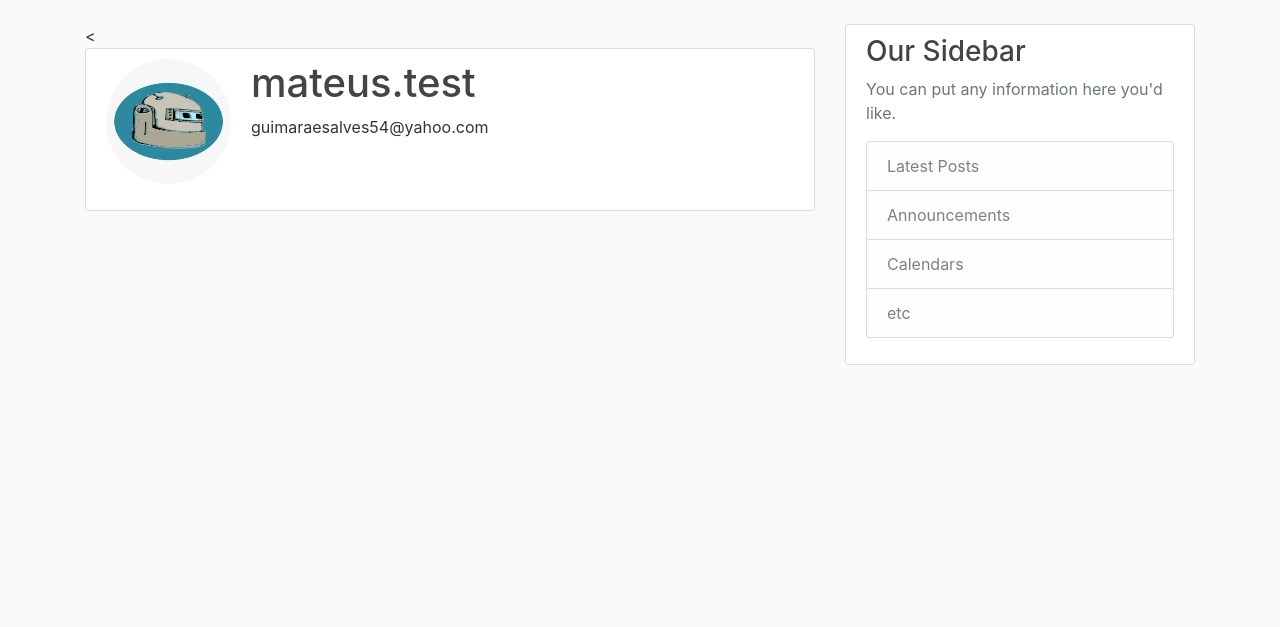
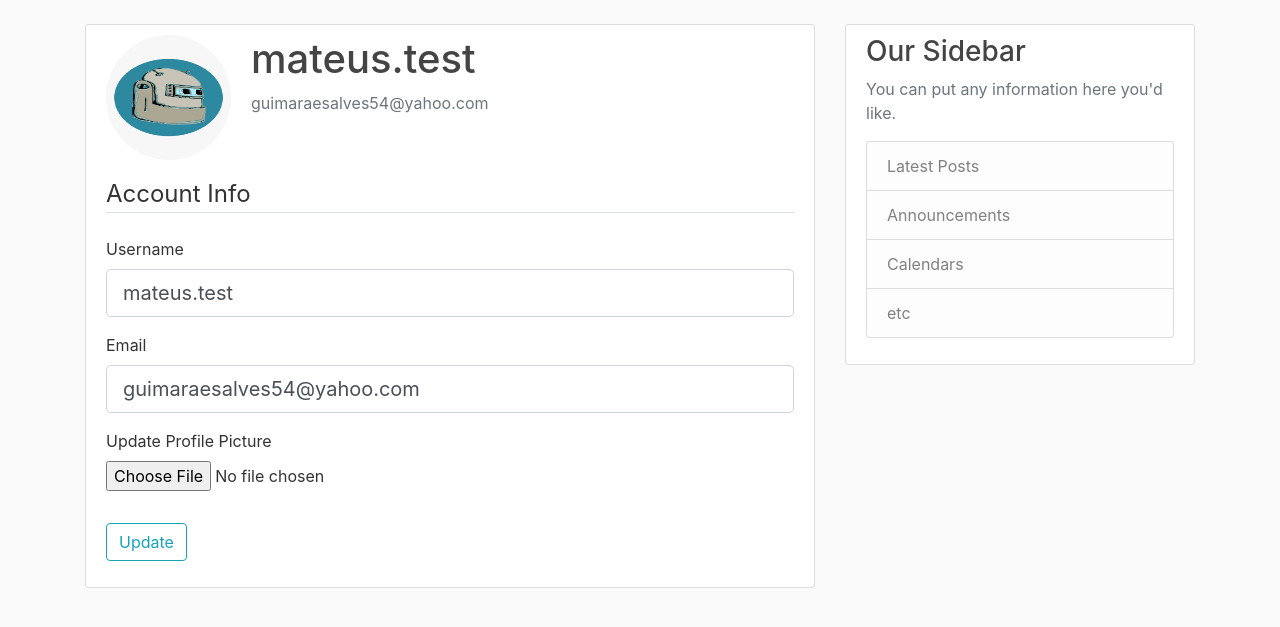
Before and after one commit to guimaraesalves/flask, a Flask app: page /account in a window 1280 px wide. Shown: the part 56-683 px from the top of the page. Run offline with Flask 2, Linux system fonts and the light colour scheme; a user stored in the database is signed in; some libraries are stand-ins or nearby versions.

Commit message:
Update flask tutorial
Vídeo 7 - Python Flask Tutorial: Full-Featured Web App Part 7 - User Account and Profile Picture - canal Corey_Schafer do You tube

```diff
--- a/Corey_Schafer/flaskblog/Flask_Blog/flaskblog/forms.py
+++ b/Corey_Schafer/flaskblog/Flask_Blog/flaskblog/forms.py
@@ -1,4 +1,6 @@
 from flask_wtf import FlaskForm
+from flask_wtf.file import FileField, FileAllowed
+from flask_login import current_user
 from wtforms import StringField, PasswordField, SubmitField, BooleanField
 from wtforms.validators import DataRequired, Length, Email, EqualTo, ValidationError
 from flaskblog.models import User
@@ -17,12 +19,12 @@ class RegistrationForm(FlaskForm):
     def validate_username(self, username):
         user = User.query.filter_by(username=username.data).first()
         if user:
-            raise ValidationError('O username já existe. Por favor crie um diferente.')
+            raise ValidationError('That username is taken. Please choose a different one.')
 
     def validate_email(self, email):
         user = User.query.filter_by(email=email.data).first()
         if user:
-            raise ValidationError('O email já existe. Por favor crie um diferente.')
+            raise ValidationError('That email is taken. Please choose a different one.')
 
 
 class LoginForm(FlaskForm):
@@ -31,3 +33,24 @@ class LoginForm(FlaskForm):
     password = PasswordField('Password', validators=[DataRequired()])
     remember = BooleanField('Remember Me')
     submit = SubmitField('Login')
+
+
+class UpdateAccountForm(FlaskForm):
+    username = StringField('Username',
+                           validators=[DataRequired(), Length(min=2, max=20)])
+    email = StringField('Email',
+                        validators=[DataRequired(), Email()])
+    picture = FileField('Update Profile Picture', validators=[FileAllowed(['jpg', 'png'])])
+    submit = SubmitField('Update')
+
+    def validate_username(self, username):
+        if username.data != current_user.username:
+            user = User.query.filter_by(username=username.data).first()
+            if user:
+                raise ValidationError('That username is taken. Please choose a different one.')
+
+    def validate_email(self, email):
+        if email.data != current_user.email:
+            user = User.query.filter_by(email=email.data).first()
+            if user:
+                raise ValidationError('That email is taken. Please choose a different one.')
--- a/Corey_Schafer/flaskblog/Flask_Blog/flaskblog/models.py
+++ b/Corey_Schafer/flaskblog/Flask_Blog/flaskblog/models.py
@@ -12,7 +12,7 @@ class User(db.Model, UserMixin):
     id = db.Column(db.Integer, primary_key=True)
     username = db.Column(db.String(20), unique=True, nullable=False)
     email = db.Column(db.String(120), unique=True, nullable=False)
-    image_file = db.Column(db.String(20), nullable=False, default='default.jpeg')
+    image_file = db.Column(db.String(20), nullable=False, default='default.jpg')
     password = db.Column(db.String(60), nullable=False)
     posts = db.relationship('Post', backref='author', lazy=True)
 
--- a/Corey_Schafer/flaskblog/Flask_Blog/flaskblog/routes.py
+++ b/Corey_Schafer/flaskblog/Flask_Blog/flaskblog/routes.py
@@ -1,6 +1,9 @@
+import os
+import secrets
+from PIL import Image
 from flask import render_template, url_for, flash, redirect, request
 from flaskblog import app, db, bcrypt
-from flaskblog.forms import RegistrationForm, LoginForm
+from flaskblog.forms import RegistrationForm, LoginForm, UpdateAccountForm
 from flaskblog.models import User, Post
 from flask_login import login_user, current_user, logout_user, login_required
 
@@ -69,8 +72,36 @@ def logout():
     return redirect(url_for('home'))
 
 
-@app.route("/account")
+def save_picture(form_picture):
+    random_hex = secrets.token_hex(8)
+    _, f_ext = os.path.splitext(form_picture.filename)
+    picture_fn = random_hex + f_ext
+    picture_path = os.path.join(app.root_path, 'static/profile_pics', picture_fn)
+
+    output_size = (125, 125)
+    i = Image.open(form_picture)
+    i.thumbnail(output_size)
+    i.save(picture_path)
+
+    return picture_fn
+
+
+@app.route("/account", methods=['GET', 'POST'])
 @login_required
 def account():
+    form = UpdateAccountForm()
+    if form.validate_on_submit():
+        if form.picture.data:
+            picture_file = save_picture(form.picture.data)
+            current_user.image_file = picture_file
+        current_user.username = form.username.data
+        current_user.email = form.email.data
+        db.session.commit()
+        flash('Your account has been updated!', 'success')
+        return redirect(url_for('account'))
+    elif request.method == 'GET':
+        form.username.data = current_user.username
+        form.email.data = current_user.email
     image_file = url_for('static', filename='profile_pics/' + current_user.image_file)
-    return render_template('account.html', title='Account', image_file=image_file)
+    return render_template('account.html', title='Account',
+                           image_file=image_file, form=form)
--- a/Corey_Schafer/flaskblog/Flask_Blog/flaskblog/templates/account.html
+++ b/Corey_Schafer/flaskblog/Flask_Blog/flaskblog/templates/account.html
@@ -1,13 +1,57 @@
 {% extends "layout.html" %}
 {% block content %}
-    <<div class="content-section">
+    <div class="content-section">
       <div class="media">
         <img class="rounded-circle account-img" src="{{ image_file }}">
         <div class="media-body">
           <h2 class="account-heading">{{ current_user.username }}</h2>
-          <p class="text-secundary">{{ current_user.email }}</p>
+          <p class="text-secondary">{{ current_user.email }}</p>
         </div>
       </div>
-      <!-- FORM HERE -->
+        <form method="POST" action="" enctype="multipart/form-data">
+            {{ form.hidden_tag() }}
+            <fieldset class="form-group">
+                <legend class="border-bottom mb-4">Account Info</legend>
+                <div class="form-group">
+                    {{ form.username.label(class="form-control-label") }}
+
+                    {% if form.username.errors %}
+                        {{ form.username(class="form-control form-control-lg is-invalid") }}
+                        <div class="invalid-feedback">
+                            {% for error in form.username.errors %}
+                                <span>{{ error }}</span>
+                            {% endfor %}
+                        </div>
+                    {% else %}
+                        {{ form.username(class="form-control form-control-lg") }}
+                    {% endif %}
+                </div>
+                <div class="form-group">
+                    {{ form.email.label(class="form-control-label") }}
+                    {% if form.email.errors %}
+                        {{ form.email(class="form-control form-control-lg is-invalid") }}
+                        <div class="invalid-feedback">
+                            {% for error in form.email.errors %}
+                                <span>{{ error }}</span>
+                            {% endfor %}
+                        </div>
+                    {% else %}
+                        {{ form.email(class="form-control form-control-lg") }}
+                    {% endif %}
+                </div>
+                <div class="form-group">
+                    {{ form.picture.label() }}
+                    {{ form.picture(class="form-control-file") }}
+                    {% if form.picture.errors %}
+                        {% for error in form.picture.errors %}
+                            <span class="text-danger">{{ error }}</span></br>
+                        {% endfor %}
+                    {% endif %}
+                </div>
+            </fieldset>
+            <div class="form-group">
+                {{ form.submit(class="btn btn-outline-info") }}
+            </div>
+        </form>
     </div>
 {% endblock content %}
```
Also changed, not shown: Corey_Schafer/flaskblog/Flask_Blog/flaskblog/site.db, Corey_Schafer/flaskblog/Flask_Blog/flaskblog/static/profile_pics/c91c612cbc932c32.png (added).
